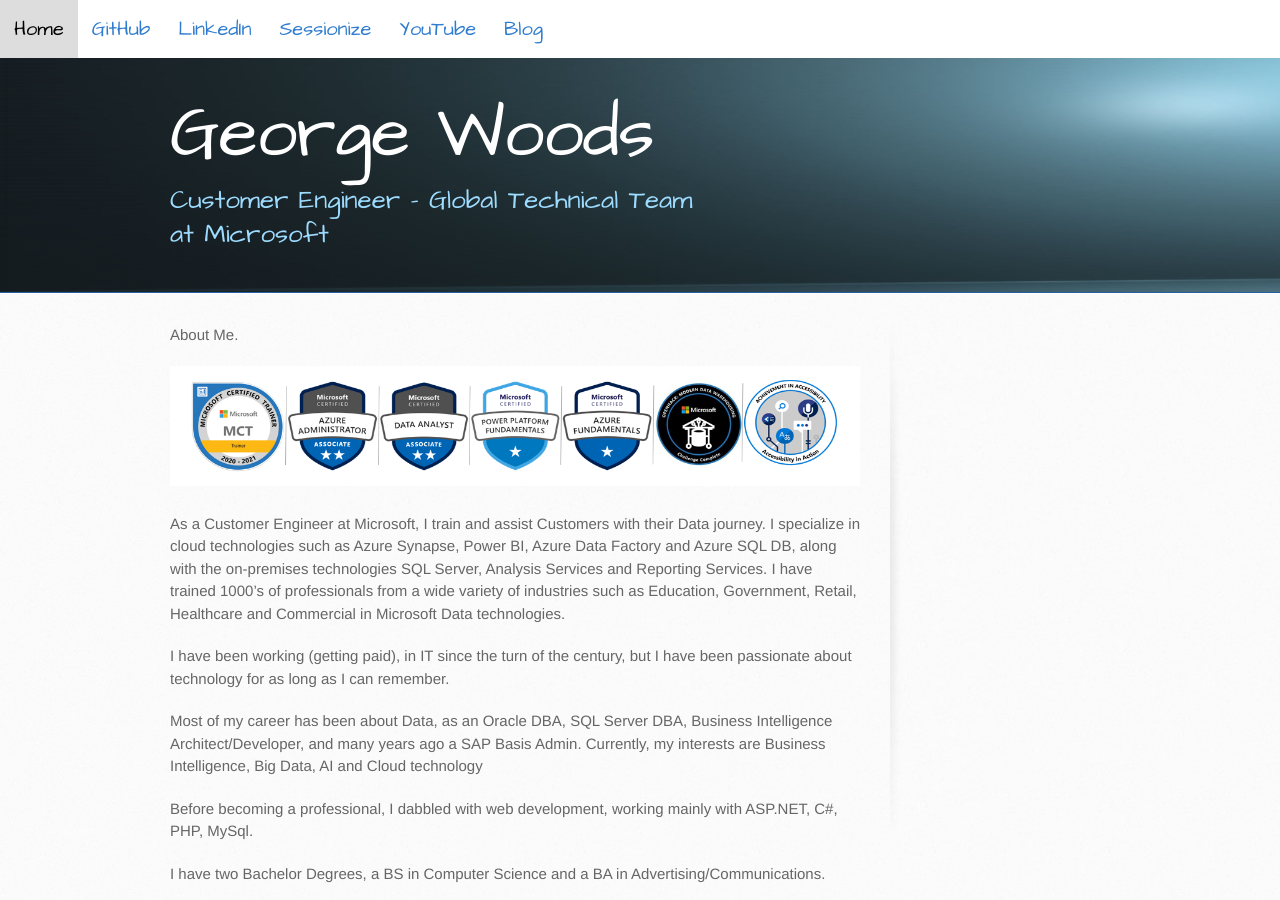
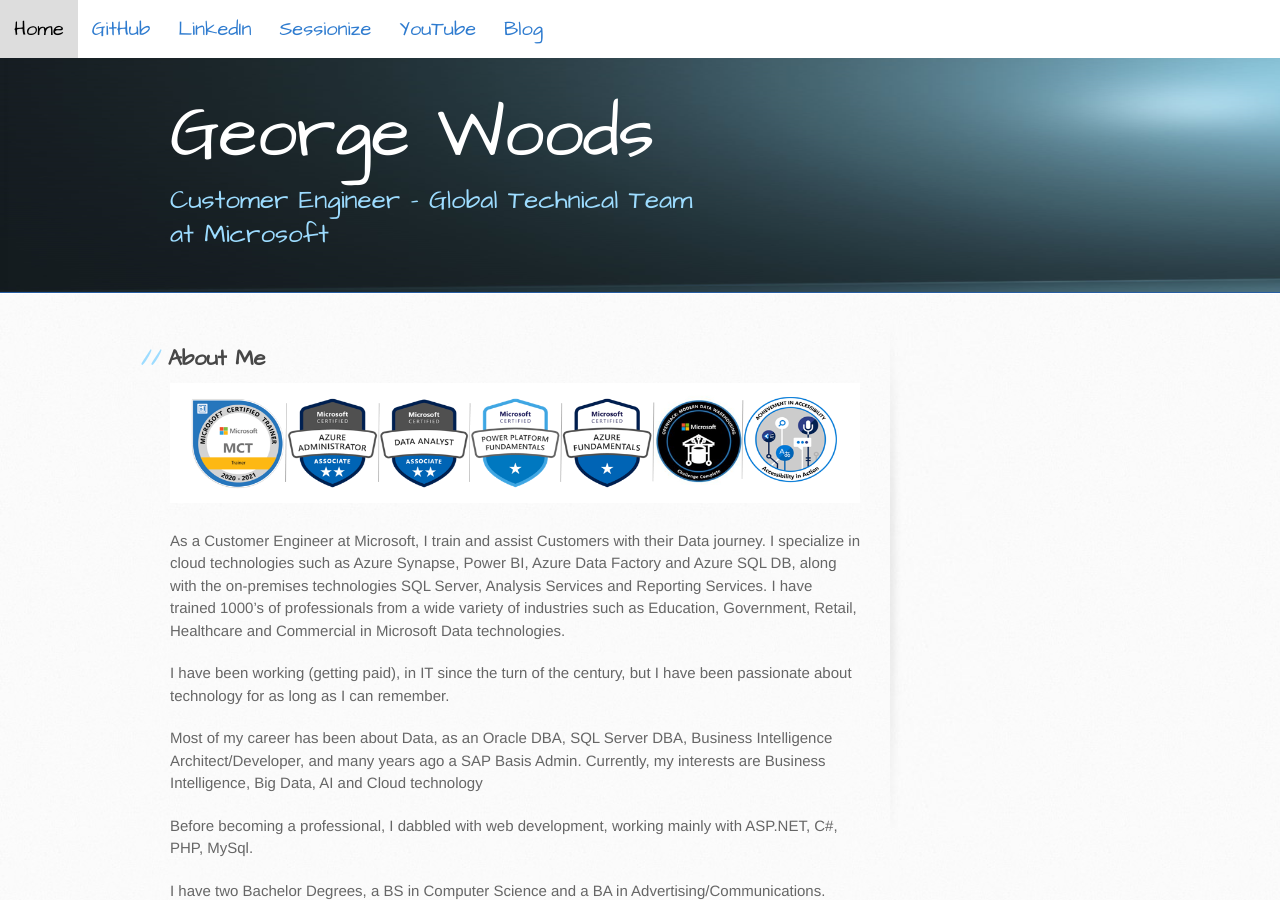
Before and after one commit to gvwoods/gvwoods.github.io, a Jekyll site: the page built from About.md, in a window 1280 px wide and 900 px high. Built offline with Jekyll 4.4.1, drawn with Linux system fonts in a browser that asks for light colours; our own code applies the rules of GitHub Pages for plain Markdown files.

Commit message:
Update About.md

```diff
--- a/About.md
+++ b/About.md
@@ -1,6 +1,8 @@
 
 
-About Me.
+<div id="home">
+  <h2>About Me</h2>
+  </div>
 
 <img src="images/Bio.PNG" alt="Oops they didn't load" width="690" height="120">
 
```
